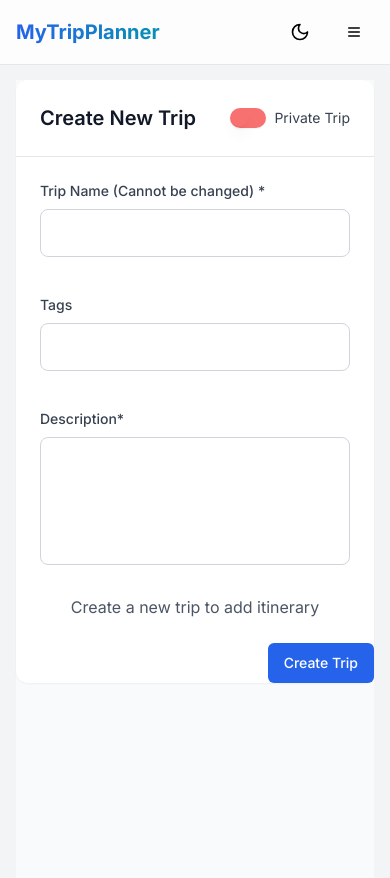
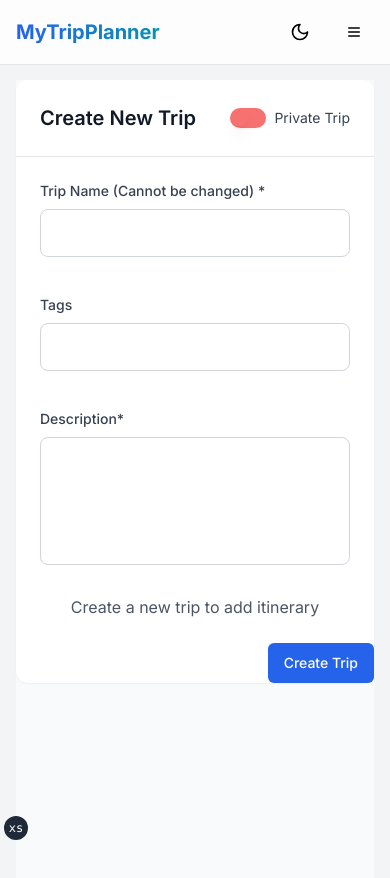
Before and after one commit to gadzooks/trips, a Next.js app: page /trips/new in a window 390 px wide. Shown: the top 878 px of the page. Built offline with nearby package versions, Linux system fonts and the light colour scheme; no server answers.

Commit message:
add tailwind breakpoints, inter and roboto fonts

```diff
--- /dev/null
+++ b/app/components/ui/shadcn/tailwind-indicator.tsx
@@ -0,0 +1,15 @@
+// app/components/ui/shadcn/tailwind-indicator.tsx
+export function TailwindIndicator() {
+  if (process.env.NODE_ENV === 'production') return null
+
+  return (
+    <div className="fixed bottom-1 left-1 z-50 flex h-6 w-6 items-center justify-center rounded-full bg-gray-800 p-3 font-mono text-xs text-white">
+      <div className="block sm:hidden">xs</div>
+      <div className="hidden sm:block md:hidden">sm</div>
+      <div className="hidden md:block lg:hidden">md</div>
+      <div className="hidden lg:block xl:hidden">lg</div>
+      <div className="hidden xl:block 2xl:hidden">xl</div>
+      <div className="hidden 2xl:block">2xl</div>
+    </div>
+  )
+}
--- a/app/layout.tsx
+++ b/app/layout.tsx
@@ -1,34 +1,51 @@
 // app/layout.tsx
 import './globals.css'
-import { Inter } from 'next/font/google'
+import { Inter, Roboto_Flex } from 'next/font/google'
 import { ThemeProvider } from './components/site-wide/ThemeProvider'
 import { Navbar } from './components/site-wide/Navbar'
 import { SessionProvider } from "next-auth/react"
 import { SidebarWrapper } from './components/site-wide/SideBarWrapper'
+import { TailwindIndicator } from './components/ui/shadcn/tailwind-indicator'
 
-const inter = Inter({ subsets: ['latin'] })
+const inter = Inter({
+  subsets: ['latin'],
+  display: 'swap',
+  variable: '--font-inter',
+})
+
+// Optional - Roboto Flex for better variable font support
+const roboto = Roboto_Flex({
+  subsets: ['latin'],
+  display: 'swap',
+  variable: '--font-roboto',
+})
 
 export default function RootLayout({
   children,
 }: {
   children: React.ReactNode
-}) {
+  }) {
   return (
-    <html lang="en" suppressHydrationWarning>
+    // <html lang="en" suppressHydrationWarning>
+    <html lang="en" className={`${inter.variable} ${roboto.variable}`}>
+      <head>
+        <meta name="viewport" content="width=device-width, initial-scale=1.0, maximum-scale=1.0, user-scalable=0" />
+      </head>
       <body className={inter.className}>
         <SessionProvider>
           <ThemeProvider>
-            <div className="min-h-screen bg-gray-100 dark:bg-gray-900">
+            <div className="min-h-screen bg-gray-100 dark:bg-gray-900 max-w-[100vw] overflow-x-hidden">
               <Navbar />
               <div className="flex">
                 <SidebarWrapper />
-                <main className="flex-1 p-4 md:p-4 mt-16 md:ml-64">
+                <main className="flex-1 p-4 lg:p-6 mt-16 md:ml-64 mx-auto max-w-7xl w-full">
                   {children}
                 </main>
               </div>
             </div>
           </ThemeProvider>
         </SessionProvider>
+        <TailwindIndicator />
       </body>
     </html>
   )
--- a/package.json
+++ b/package.json
@@ -14,6 +14,7 @@
   "dependencies": {
     "@aws-sdk/client-dynamodb": "^3.721.0",
     "@aws-sdk/lib-dynamodb": "^3.721.0",
+    "@fontsource/inter": "^5.1.1",
     "@radix-ui/react-dialog": "^1.1.5",
     "@radix-ui/react-dropdown-menu": "^2.1.5",
     "@radix-ui/react-menubar": "^1.1.5",
--- a/tailwind.config.ts
+++ b/tailwind.config.ts
@@ -1,4 +1,6 @@
+// tailwind.config.ts
 import type { Config } from "tailwindcss";
+
 export default {
  darkMode: 'class',
  content: [
@@ -7,10 +9,40 @@ export default {
    "./app/**/*.{js,ts,jsx,tsx,mdx}",
  ],
  theme: {
+   screens: {
+     'sm': '640px',
+     'md': '768px',
+     'lg': '1024px',
+     'xl': '1280px',
+     '2xl': '1536px'
+   },
    extend: {
+     fontFamily: {
+       sans: ['var(--font-inter)', 'system-ui', 'sans-serif'],
+       display: ['var(--font-roboto)', 'system-ui', 'sans-serif'],
+     },
      colors: {
        background: "var(--background)",
        foreground: "var(--foreground)",
+       primary: {
+         50: "var(--primary-50)",
+         100: "var(--primary-100)",
+         // Add more shades as needed
+       },
+       // Add more color tokens as needed
+     },
+     maxWidth: {
+       '8xl': '88rem',
+     },
+     container: {
+       center: true,
+       padding: {
+         DEFAULT: '1rem',
+         sm: '2rem',
+         lg: '4rem',
+         xl: '5rem',
+         '2xl': '6rem',
+       },
      },
    },
  },
```
Also changed, not shown: 1 other file (tests, documents, lock files or other folders). Lines whose indentation alone changed are shown as unchanged.
